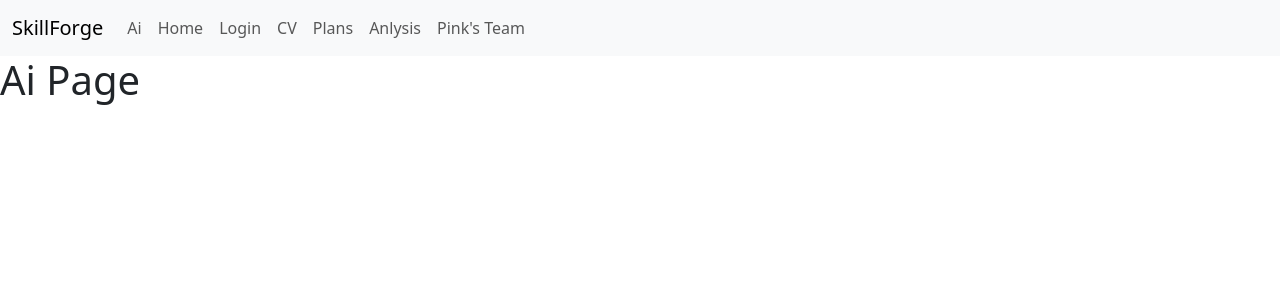
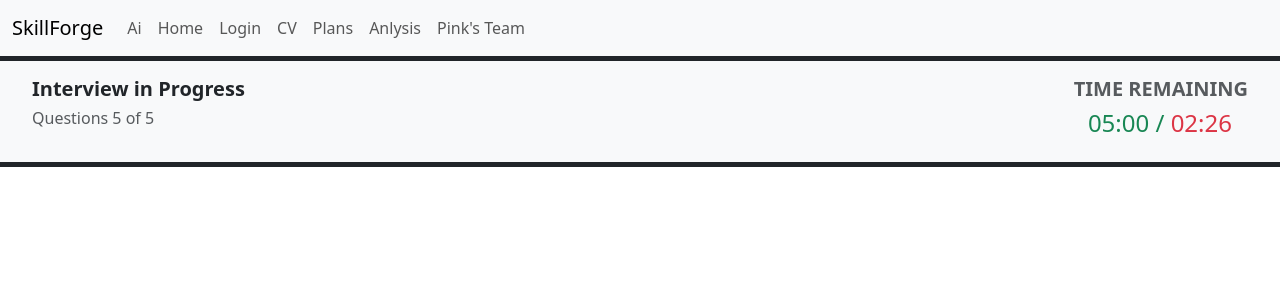
Before and after one commit to ahmadessawii06/skillforge, a React (Vite) app: page /ai in a window 1280 px wide. Shown: the top 300 px of the page. Built offline with nearby package versions, Linux system fonts and the light colour scheme.

Commit message:
create ai_header in ai_page

```diff
--- a/src/App.tsx
+++ b/src/App.tsx
@@ -8,6 +8,7 @@ import CV from './pages/CV'
 import Login from './pages/Login'
 import Plans from './pages/Plans'
 import PinkTeam from './pages/PinkTeam'
+
 
 
 function App() {
--- /dev/null
+++ b/src/HTML/Ahmad/helper/Ai_Header.tsx
@@ -0,0 +1,17 @@
+export function Ai_Header() {
+  return (
+    <>
+      <section className="bg-light d-flex justify-content-between p-3 border-bottom border-dark border-5 border-top border-dark border-dark">
+        <div className="d-flex flex-column align-items-start rounded mx-3 ">
+          <h1 className="fs-5 fw-bold">Interview in Progress</h1>
+          <h2 className="fs-6 text-muted">Questions 5 of 5</h2>
+        </div>
+        <div className="d-flex flex-column align-items-end rounded text-end mx-3 ">
+          <h1 className="fs-5 fw-bold text-muted">TIME REMAINING</h1>
+          <h2 className="fs-4 text-success me-3"> 05:00  / <span className=" text-danger">02:26</span> </h2>
+
+        </div>
+      </section>
+    </>
+  );
+}
--- a/src/pages/Ai.tsx
+++ b/src/pages/Ai.tsx
@@ -1,7 +1,11 @@
+import React from 'react';
+import { Ai_Header } from '../HTML/Ahmad/helper/Ai_Header';
+
+
 export default function Ai() {
     return (
-        <div>
-            <h1>Ai Page</h1>
-        </div>
+
+            <Ai_Header />
+
     );
 }
```
Also changed, not shown: src/HTML/Ahmad/helper/Ai_Answer.tsx (added), src/HTML/Ahmad/helper/Ai_Overview.tsx (added), src/HTML/Ahmad/helper/Ai_Question.tsx (added), src/HTML/Ahmad/helper/Ai_Stats.tsx (added).
